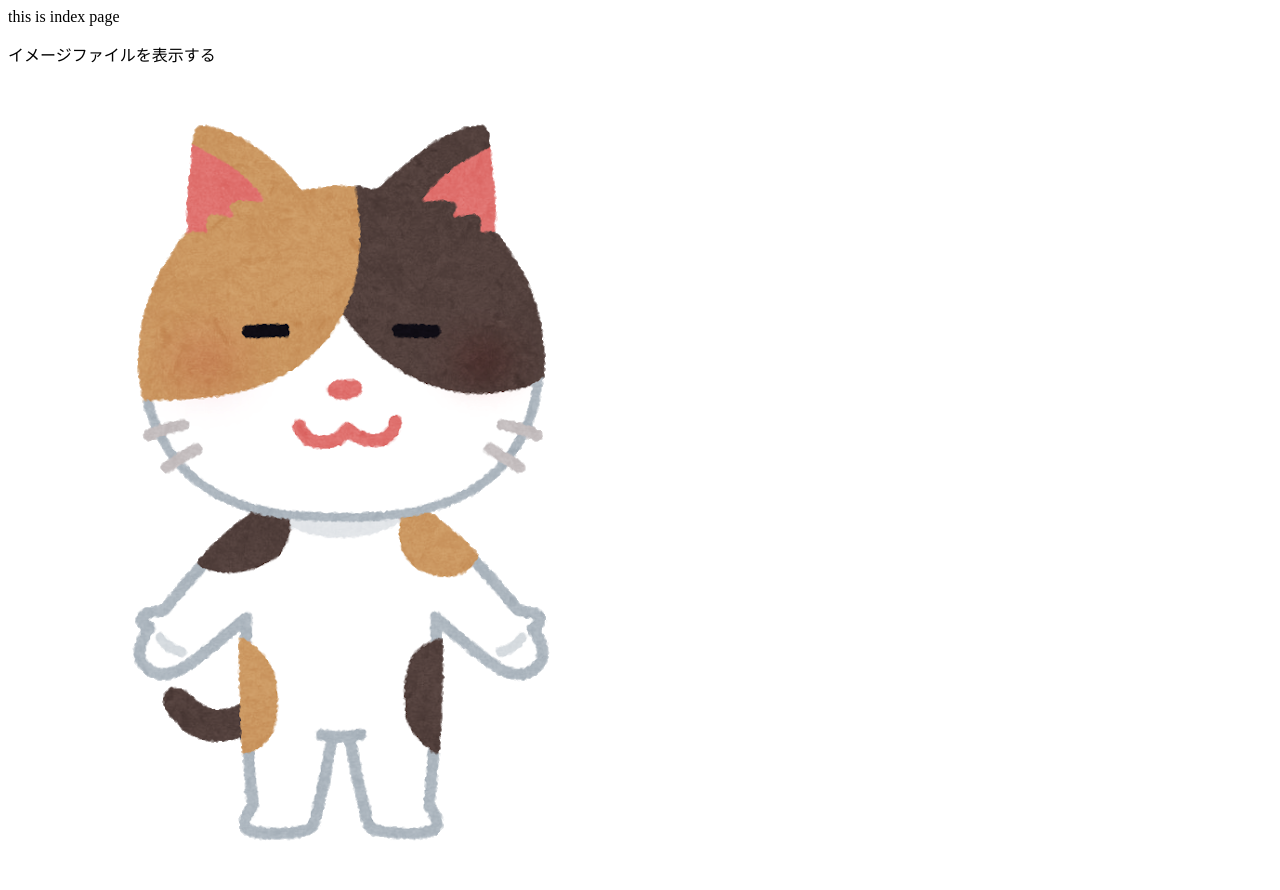
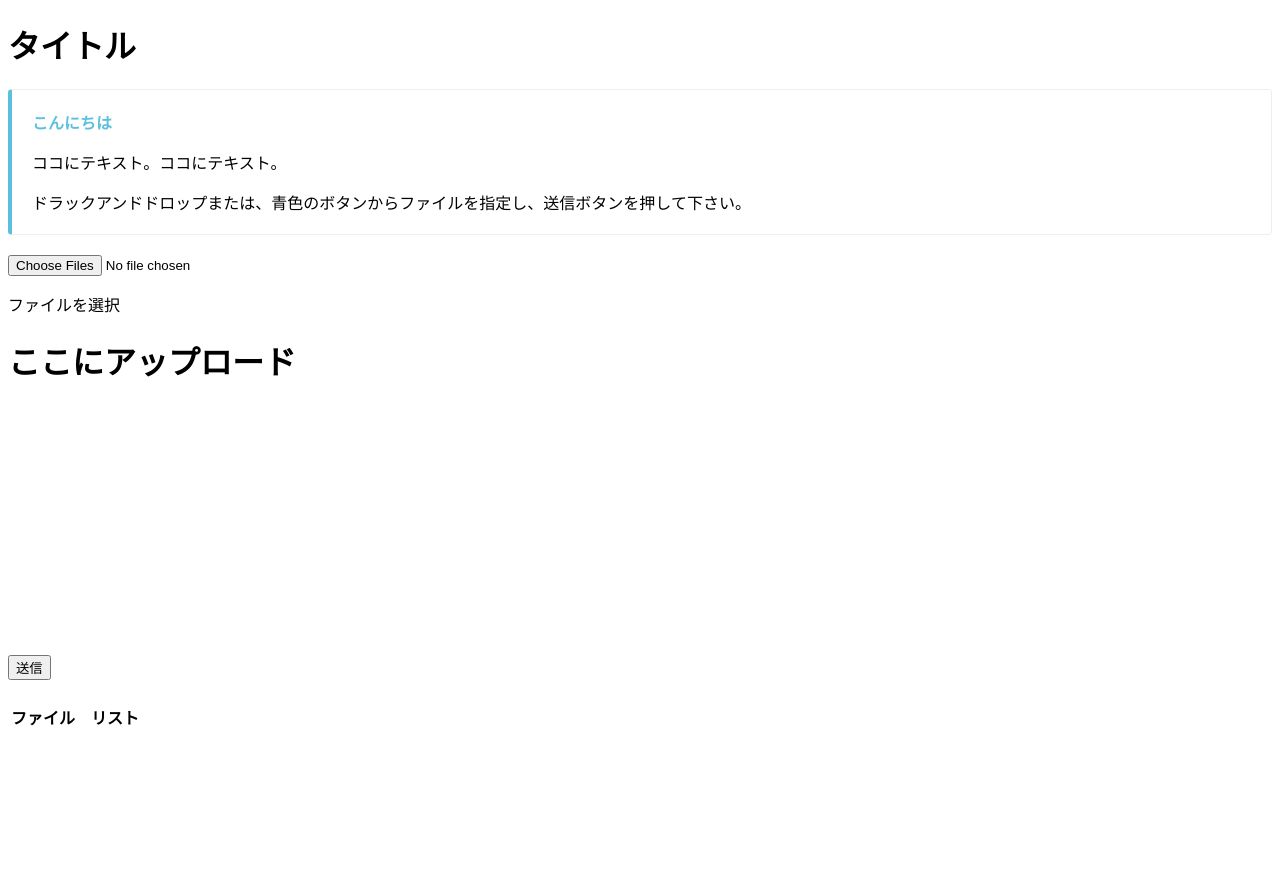
Before and after one commit to Utree/application_task_for_seminar, a Django app: page / in a window 1280 px wide. After the commit the page ends 726 px from the top, so only its background shows below. Run offline with Django 3.2, Linux system fonts and the light colour scheme; lists and menus that the app fills with data are empty; some libraries are stand-ins or nearby versions.

Commit message:
アップロード用のAPIを追加

```diff
--- a/project/project/urls.py
+++ b/project/project/urls.py
@@ -18,6 +18,7 @@
 from django.conf.urls import include, url
 
 urlpatterns = [
+    # すべてのパス管理をseminarアプリに任せる
     url('^', include('seminar.urls')),
     # path('admin/', admin.site.urls),
 ]
--- a/project/seminar/urls.py
+++ b/project/seminar/urls.py
@@ -2,6 +2,8 @@
 from . import views
 
 urlpatterns = [
-    # パラメータなし
+    # アップロード先のパス
+    path('form', views.form, name='form'),
+    # トップページ
     path('', views.index, name='index'),
 ]
--- a/project/seminar/views.py
+++ b/project/seminar/views.py
@@ -1,6 +1,46 @@
 from django.shortcuts import render
 from django.http.response import HttpResponse
+# import for file upload
+import os
+
+BASE_DIR = os.path.dirname(os.path.dirname(os.path.abspath(__file__)))
+UPLOADE_DIR = os.path.join(BASE_DIR, 'static/seminar/uploaded')
 
 # Create your views here.
 def index(request):
     return render(request, 'index.html')
+
+# Create your views here.
+def form(request):
+    # POSTメソッドでない場合は404ページに飛ばす
+    if request.method != 'POST':
+        return render(request, '404.html')
+
+    # ファイルアップロード（複数）
+    # ファイルのリストをとる
+    files = request.FILES.getlist('file[]')
+
+    # 一つづつファイル操作
+    for i in range(len(files)):
+        # パスの指定
+        path1 = os.path.join(UPLOADE_DIR, str(files[i]))
+        # ファイルを保存
+        with open(path1, 'wb') as ff:
+         ff.write(files[i].file.read())
+
+        # # データベースに保存
+        # insert_data = FileNameModel(file_name = str(files[i]))
+        # insert_data.save()
+
+    # # # PDFをつくる
+    # # make(title, files)
+
+    # # return redirect('/static/files/python.pdf')
+
+    # # そのままつくったPDFを投げる
+    # response = HttpResponse(status=200, content_type='application/pdf')
+    # response['Content-Disposition'] = 'filename="static/python.pdf"'
+
+    # # PDFをつくる
+    # make(title, files, response)
+    return HttpResponse("Success")
--- a/project/templates/index.html
+++ b/project/templates/index.html
@@ -1,4 +1,170 @@
-<p>this is index page</p>
+<!DOCTYPE html>
+<html lang='ja'>
+<head>
+	<title>タイトル</title>
+	<meta http-equiv="Content-Type" content="text/html; charset=utf-8" />
+	<link rel="stylesheet" href="https://unpkg.com/bootstrap-material-design@4.1.1/dist/css/bootstrap-material-design.min.css" integrity="sha384-wXznGJNEXNG1NFsbm0ugrLFMQPWswR3lds2VeinahP8N0zJw9VWSopbjv2x7WCvX" crossorigin="anonymous">
+	<style>
+	/* テキストボックス */
+	.bd-callout{
+		padding:1.25rem;margin-top:1.25rem;margin-bottom:1.25rem;
+		border:1px solid #eee;border-left-width:.25rem;border-radius:.25rem
+	}
+	.bd-callout h4{
+		margin-top:0;margin-bottom:.25rem
+	}
+	.bd-callout p:last-child{
+		margin-bottom:0
+	}
+	.bd-callout code{
+		border-radius:.25rem
+	}
+	.bd-callout+.bd-callout{
+		margin-top:-.25rem
+	}
+	.bd-callout-info{
+		border-left-color:#5bc0de
+	}
+	.bd-callout-info h4{
+		color:#5bc0de
+	}
+	.bd-callout-warning{
+		border-left-color:#f0ad4e
+	}
+	.bd-callout-warning h4{
+		color:#f0ad4e
+	}
+	.bd-callout-danger{
+		border-left-color:#d9534f
+	}
+	.bd-callout-danger h4{
+		color:#d9534f
+	}
+	/* フォントの設定 */
+	body	{
+		font-family:"ヒラギノ丸ゴ Pro W4","ヒラギノ丸ゴ Pro","Hiragino Maru Gothic Pro","ヒラギノ角ゴ Pro W3","Hiragino Kaku Gothic Pro","HG丸ｺﾞｼｯｸM-PRO","HGMaruGothicMPRO";
+	}
+	/* モバイル用の設定 */
+	@media (max-width: 992px) {
+		#space {
+			display: none;
+		}
+	}
+	</style>
+</head>
+<body>
+<!-- ヘッダー -->
+<header class='navbar navbar-default bg-info text-white'>
+	<div class='navbar-header'>
+		<h1>タイトル</h1>
+	</div>
+</header>
 
-<p>イメージファイルを表示する</p>
-<img src="{{ STATIC_URL }}seminar/test.png" alt="My image"/>
+<div class='container '>
+	<!-- テキストボックス -->
+	<div class="bd-callout bd-callout-info bg-white">
+	<h4 id="dealing-with-specificity">こんにちは</h4>
+	<p>ココにテキスト。ココにテキスト。</p>
+	<p>ドラックアンドドロップまたは、青色のボタンからファイルを指定し、送信ボタンを押して下さい。</p>
+	</div>
+
+	<!-- 送信フォーム -->
+	<form method="post" enctype="multipart/form-data" action="/form">
+		{% csrf_token %}
+	  <div id="drag-drop-area">
+			<!-- ファイルのアップロードフォーム -->
+	    <div class="drag-drop-inside d-none">
+	      <p class="drag-drop-buttons">
+					<input id="fileInput" type="file" name="file[]" multiple>
+				</p>
+	    </div>
+			<!-- モバイル用のボタン -->
+			<div class='btn btn-info btn-lg active font-weight-bold d-lg-none' id="phone_btn">
+				ファイルを選択
+			</div>
+			<!-- ドラックアンドドロップエリア -->
+			<div class='bg-success text-white text-center' style='height: 300px;border-radius: 10px;' id='space' >
+				<h1>ここにアップロード</h1>
+			</div>
+			<br>
+			<!-- 送信ボタン -->
+	    <input class='btn btn-warning btn-lg active font-weight-bold' type="submit" value="送信">
+	  </div>
+	</form>
+
+	<!-- ファイルリスト -->
+	<table class="table table-striped bg-white" style='border-radius: 10px;'>
+		<thead class='table-info '>
+			<tr>
+				<th class=''><h4 class='font-weight-bold'>ファイル　リスト</h4></th>
+			</tr>
+		</thead>
+		<tbody>
+		</tbody>
+	</table>
+</div>
+<!-- jQuery -->
+<script src="https://ajax.googleapis.com/ajax/libs/jquery/3.2.1/jquery.min.js"></script>
+<!-- ドラッグ&ドロップ　js-->
+<script type='text/javascript'>
+var fileArea = document.getElementById('drag-drop-area');
+var fileInput = document.getElementById('fileInput');
+var greenArea = document.getElementById('space');
+
+fileArea.addEventListener('dragover', function(evt){
+  evt.preventDefault();
+  fileArea.classList.add('dragover');
+});
+
+fileArea.addEventListener('dragleave', function(evt){
+    evt.preventDefault();
+    fileArea.classList.remove('dragover');
+});
+fileArea.addEventListener('drop', function(evt){
+    evt.preventDefault();
+    fileArea.classList.remove('dragenter');
+    var files = evt.dataTransfer.files;
+    fileInput.files = files;
+    // 見た目を変える
+    greenArea.classList.remove('bg-success');
+    greenArea.classList.add('bg-info');
+    greenArea.innerHTML = '<h1>読み込みました</h1>';
+
+});
+</script>
+<!-- リストをつくる　JQuery -->
+<script>
+$('#fileInput').change(
+    function () {
+			var photos = this.files;
+			for(var i=0;i<photos.length;i++) {
+				$('tbody').append('<tr><td>' + photos[i].name + '</td></tr>');
+			}
+    }
+);
+</script>
+<!-- モバイル用のボタン設定 -->
+<script>
+	$('#phone_btn').on('click', function () {
+		$('#fileInput').click();
+	});
+</script>
+<!-- エンターキーを無効にする -->
+<script>
+    $(function(){
+        $("input").on("keydown", function(e) {
+            if ((e.which && e.which === 13) || (e.keyCode && e.keyCode === 13)) {
+                return false;
+            } else {
+                return true;
+            }
+        });
+    });
+</script>
+
+<!-- Bootstrap for material -->
+<script src="https://unpkg.com/popper.js@1.12.6/dist/umd/popper.js" integrity="sha384-fA23ZRQ3G/J53mElWqVJEGJzU0sTs+SvzG8fXVWP+kJQ1lwFAOkcUOysnlKJC33U" crossorigin="anonymous"></script>
+<script src="https://unpkg.com/bootstrap-material-design@4.1.1/dist/js/bootstrap-material-design.js" integrity="sha384-CauSuKpEqAFajSpkdjv3z9t8E7RlpJ1UP0lKM/+NdtSarroVKu069AlsRPKkFBz9" crossorigin="anonymous"></script>
+<script>$(document).ready(function() { $('body').bootstrapMaterialDesign(); });</script>
+</body>
+</html>
```
Also changed, not shown: project/static/seminar/uploaded/abd.png (added).
